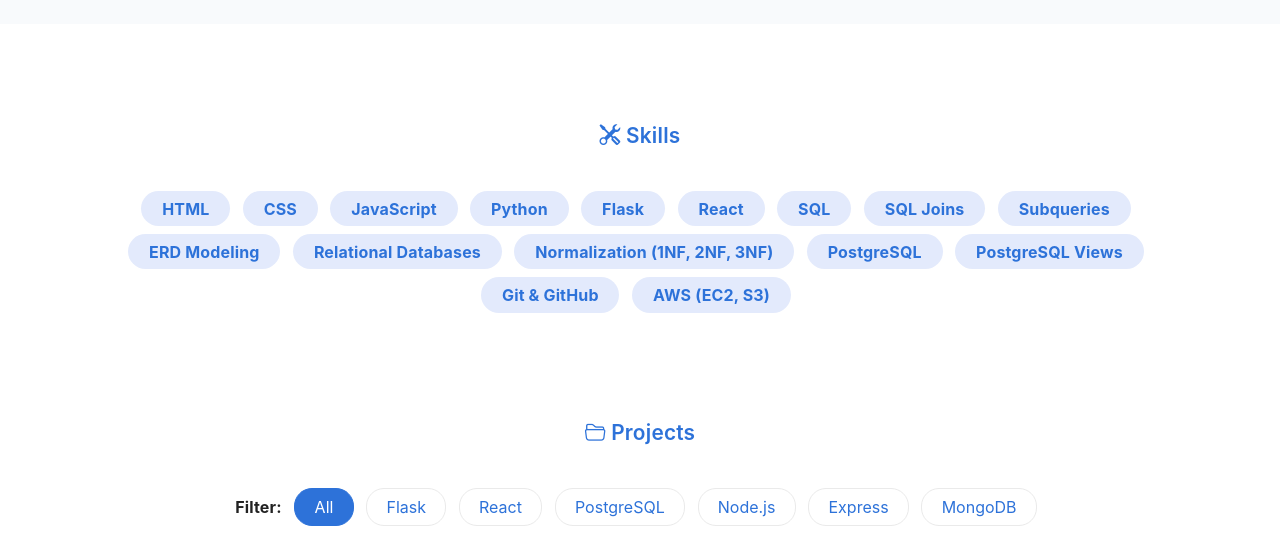
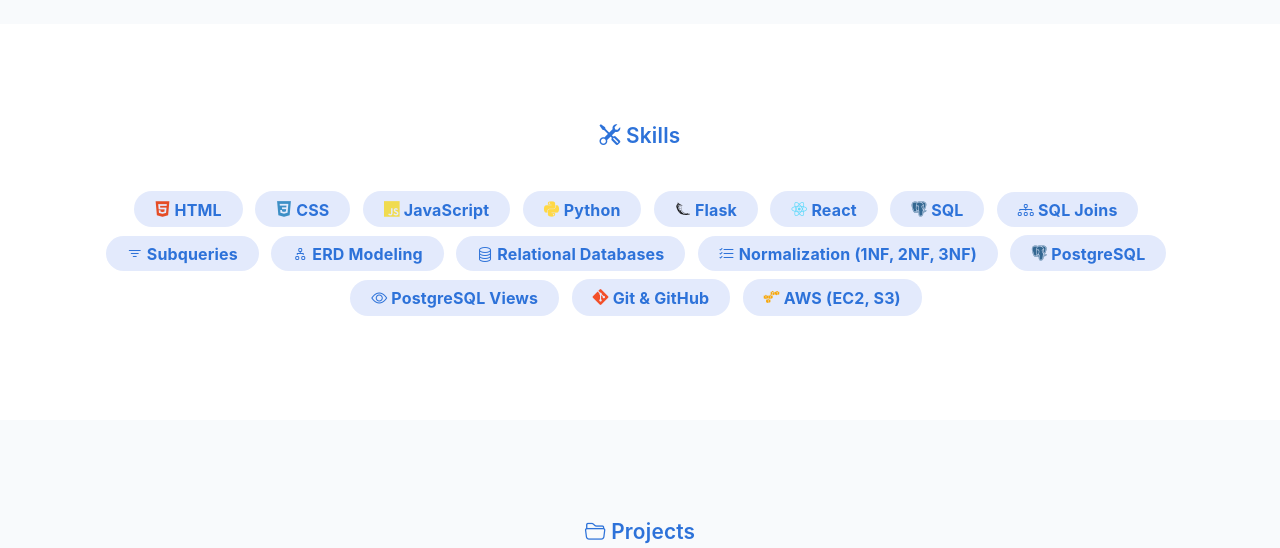
Before and after one commit to tmaster001/tlindor-portfolio, a Flask app: page / in a window 1280 px wide. Shown: the part 1194-1742 px from the top of the page. Run offline with Flask 3, Linux system fonts and the light colour scheme.

Commit message:
Update skills section with Devicon icons

```diff
--- a/templates/hello.html
+++ b/templates/hello.html
@@ -10,7 +10,9 @@
     <link rel="stylesheet" href="https://cdn.jsdelivr.net/npm/bootstrap-icons@1.11.3/font/bootstrap-icons.css">
     <!-- Custom CSS -->
     <link rel="stylesheet" href="{{ url_for('static', filename='style.css') }}">
+    <link rel="stylesheet" href="https://cdn.jsdelivr.net/gh/devicons/devicon@latest/devicon.min.css">
 
+</head>
 <body>
     <button id="dark-mode-toggle">Dark Mode</button>
     <header>
@@ -63,31 +65,31 @@
 
 
     <!-- Skills Section -->
-    <section class="section bg-white fade-section" id="skills">
-        <div class="container text-center">
-            <div class="section-title"><i class="bi bi-tools"></i> Skills</div>
-            <div>
-
-                    <span class="badge mb-2">HTML</span>
-<span class="badge mb-2">CSS</span>
-<span class="badge mb-2">JavaScript</span>
-<span class="badge mb-2">Python</span>
-<span class="badge mb-2">Flask</span>
-<span class="badge mb-2">React</span>
-<span class="badge mb-2">SQL</span>
-<span class="badge mb-2">SQL Joins</span>
-<span class="badge mb-2">Subqueries</span>
-<span class="badge mb-2">ERD Modeling</span>
-<span class="badge mb-2">Relational Databases</span>
-<span class="badge mb-2">Normalization (1NF, 2NF, 3NF)</span>
-<span class="badge mb-2">PostgreSQL</span>
-<span class="badge mb-2">PostgreSQL Views</span>
-<span class="badge mb-2">Git & GitHub</span>
-<span class="badge mb-2">AWS (EC2, S3)</span>
-
-
-            </div>
-        </div>
+<section class="section bg-white fade-section" id="skills">
+  <div class="container text-center">
+    <div class="section-title">
+      <i class="bi bi-tools"></i> Skills
+    </div>
+    <div>
+      <span class="badge mb-2"><i class="devicon-html5-plain colored"></i> HTML</span>
+      <span class="badge mb-2"><i class="devicon-css3-plain colored"></i> CSS</span>
+      <span class="badge mb-2"><i class="devicon-javascript-plain colored"></i> JavaScript</span>
+      <span class="badge mb-2"><i class="devicon-python-plain colored"></i> Python</span>
+      <span class="badge mb-2"><i class="devicon-flask-original colored"></i> Flask</span>
+      <span class="badge mb-2"><i class="devicon-react-original colored"></i> React</span>
+      <span class="badge mb-2"><i class="devicon-postgresql-plain colored"></i> SQL</span>
+      <span class="badge mb-2"><i class="bi bi-diagram-3"></i> SQL Joins</span>
+      <span class="badge mb-2"><i class="bi bi-filter"></i> Subqueries</span>
+      <span class="badge mb-2"><i class="bi bi-diagram-2"></i> ERD Modeling</span>
+      <span class="badge mb-2"><i class="bi bi-database"></i> Relational Databases</span>
+      <span class="badge mb-2"><i class="bi bi-list-check"></i> Normalization (1NF, 2NF, 3NF)</span>
+      <span class="badge mb-2"><i class="devicon-postgresql-plain colored"></i> PostgreSQL</span>
+      <span class="badge mb-2"><i class="bi bi-eye"></i> PostgreSQL Views</span>
+      <span class="badge mb-2"><i class="devicon-git-plain colored"></i> Git & GitHub</span>
+      <span class="badge mb-2"><i class="devicon-amazonwebservices-plain colored"></i> AWS (EC2, S3)</span>
+    </div>
+  </div>
+</section>
 
 
     <!-- Projects Section -->
```
